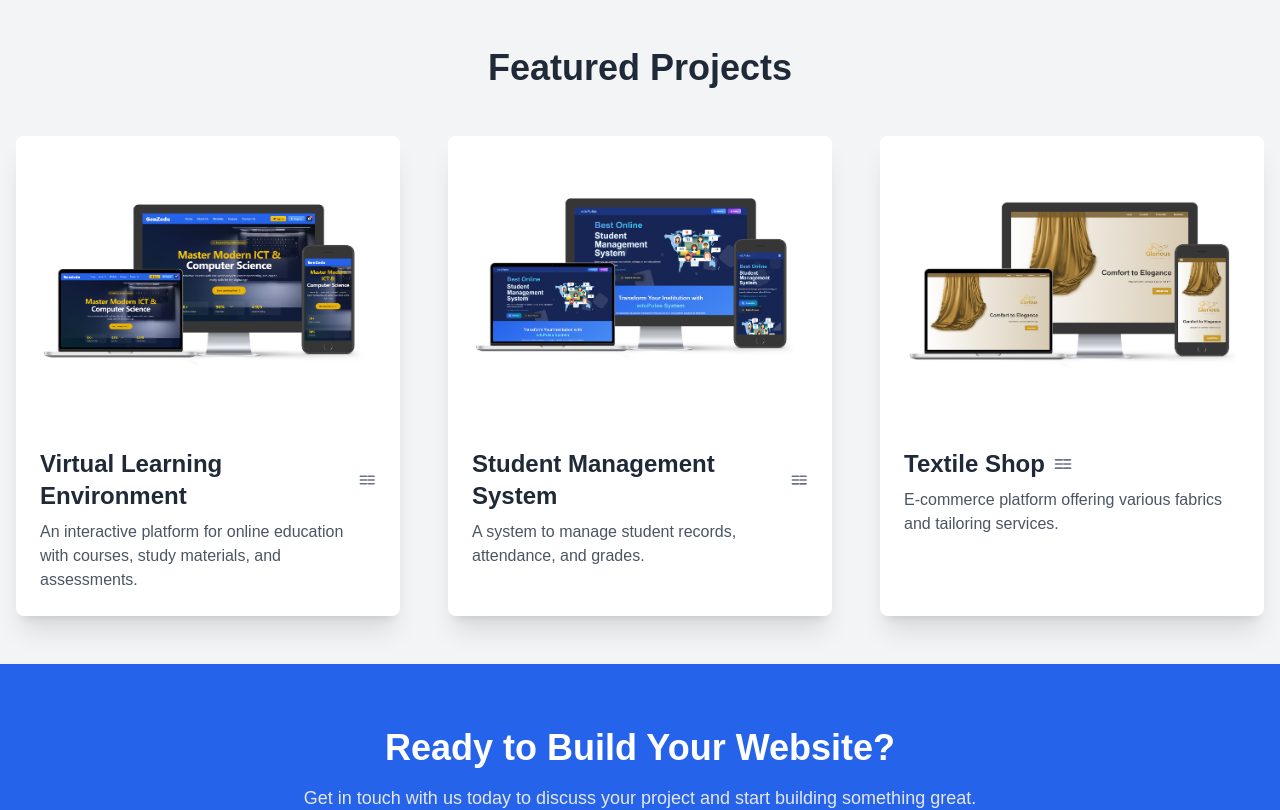
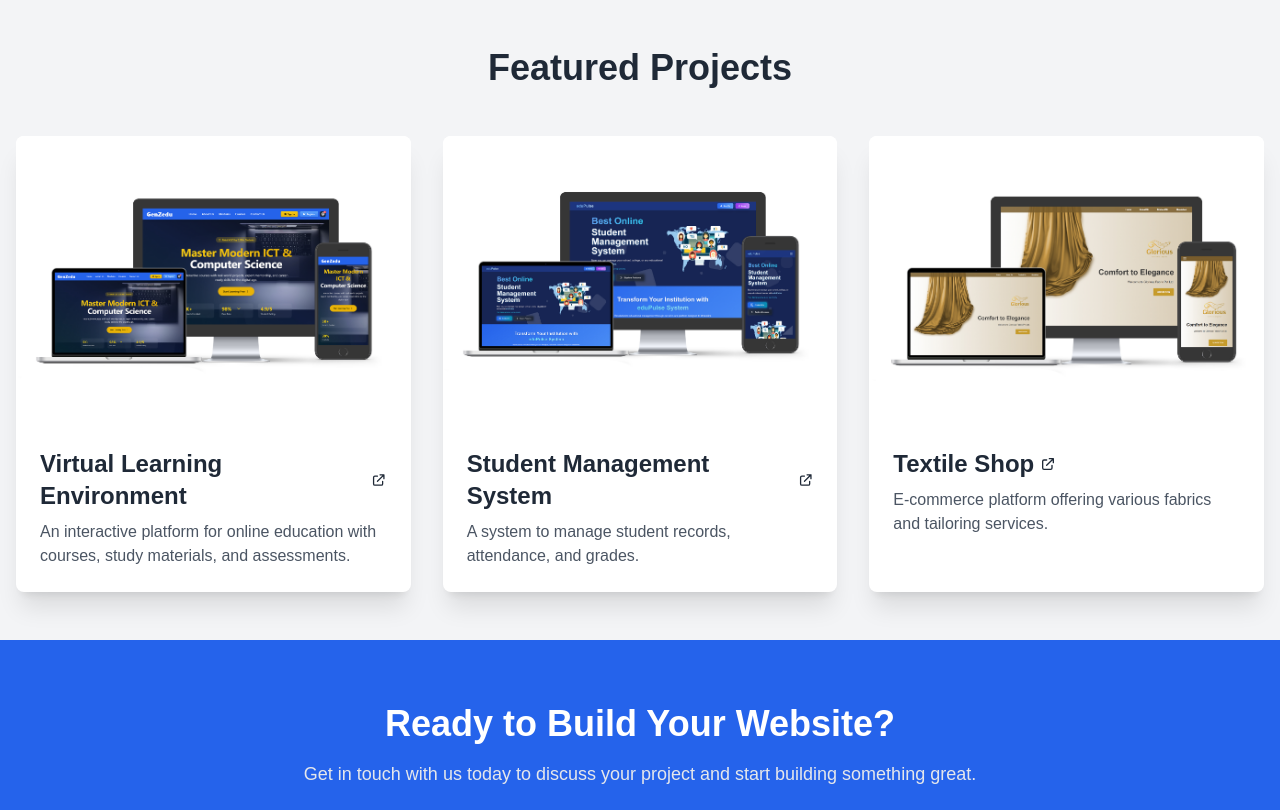
Before and after one commit to HansakaKaveesh/frithcode, a Next.js app: page /portfolio in a window 1280 px wide. Shown: the part 720-1530 px from the top of the page. Built offline with nearby package versions, Linux system fonts and the light colour scheme.

Commit message:
Add external link icon to FeaturedProjects component; enhance project link accessibility and visual appeal

```diff
--- a/src/app/portfolio/FeaturedProjects.jsx
+++ b/src/app/portfolio/FeaturedProjects.jsx
@@ -22,6 +22,23 @@ const projects = [
   },
 ];
 
+const ExternalLinkIcon = () => (
+  <svg
+    className="w-4 h-4 ml-1.5 inline-block"
+    fill="none"
+    stroke="currentColor"
+    viewBox="0 0 24 24"
+    xmlns="http://www.w3.org/2000/svg"
+  >
+    <path
+      strokeLinecap="round"
+      strokeLinejoin="round"
+      strokeWidth={2}
+      d="M10 6H6a2 2 0 00-2 2v10a2 2 0 002 2h10a2 2 0 002-2v-4M14 4h6m0 0v6m0-6L10 14"
+    />
+  </svg>
+);
+
 export default function FeaturedProjects() {
   return (
     <section className="py-12 bg-gray-100 dark:bg-gray-900" id="featured-projects">
@@ -29,17 +46,18 @@ export default function FeaturedProjects() {
         <h2 className="text-4xl font-bold text-center mb-12 text-gray-800 dark:text-gray-200">
           Featured Projects
         </h2>
-        <div className="grid grid-cols-1 md:grid-cols-2 lg:grid-cols-3 gap-8 md:gap-12">
+        <div className="grid grid-cols-1 md:grid-cols-2 lg:grid-cols-3 gap-6 md:gap-8">
           {projects.map((project, index) => (
             <div
               key={index}
-              className="group relative rounded-lg overflow-hidden shadow-xl bg-white dark:bg-gray-800 hover:shadow-2xl transition-all duration-300 ease-in-out"
+              className="group relative rounded-lg overflow-hidden shadow-xl bg-white dark:bg-gray-800 hover:shadow-2xl transition-all duration-300 ease-in-out transform hover:-translate-y-2"
             >
               <a
                 href={project.link}
                 target="_blank"
                 rel="noopener noreferrer"
-                className="block"
+                className="block focus:outline-none focus:ring-2 focus:ring-indigo-500 focus:ring-offset-4 dark:focus:ring-offset-gray-900"
+                aria-label={`Visit ${project.title} project`}
               >
                 <div className="relative w-full h-48 md:h-64 lg:h-72 overflow-hidden">
                   <Image
@@ -47,18 +65,20 @@ export default function FeaturedProjects() {
                     alt={project.title}
                     layout="fill"
                     objectFit="cover"
-                    className="transition-transform duration-300 group-hover:scale-105"
+                    className="transition-transform duration-300 group-hover: scale-105"
+                    sizes="(max-width: 640px) 100vw, (max-width: 768px) 50vw, 33vw"
                   />
-                  <div className="absolute inset-0 bg-gradient-to-t from-gray-900/60 to-transparent opacity-0 group-hover:opacity-100 transition-opacity duration-300 ">
-                    <span className="absolute bottom-4 left-1/2 transform -translate-x-1/2 text-white font-semibold text-lg">Visit Project</span>
+                  <div className="absolute inset-0 bg-gradient-to-t from-gray-900/80 to-transparent opacity-0 group-hover:opacity-100 transition-opacity duration-300">
+                    <span className="absolute bottom-4 left-1/2 transform -translate-x-1/2 text-white font-semibold text-lg flex items-center">
+                      Visit Project
+                      <ExternalLinkIcon />
+                    </span>
                   </div>
                 </div>
                 <div className="p-6">
                   <h3 className="text-2xl font-semibold mb-2 text-gray-800 dark:text-gray-100 flex items-center">
                     {project.title}
-                    <svg className="ml-2 w-5 h-5 text-gray-500 group-hover:text-indigo-500 transition-colors duration-300" xmlns="http://www.w3.org/2000/svg" fill="none" viewBox="0 0 24 24" stroke="currentColor">
-                      <path strokeLinecap="round" strokeLinejoin="round" strokeWidth={2} d="M13 7h8M13 12h8m-8 5h8M3 7h8m-8 5h8m-8 5h8" />
-                    </svg>
+                    <ExternalLinkIcon className="ml-2 w-5 h-5 text-gray-500 group-hover:text-indigo-500 transition-colors duration-300" />
                   </h3>
                   <p className="text-base text-gray-600 dark:text-gray-300">{project.description}</p>
                 </div>
```
